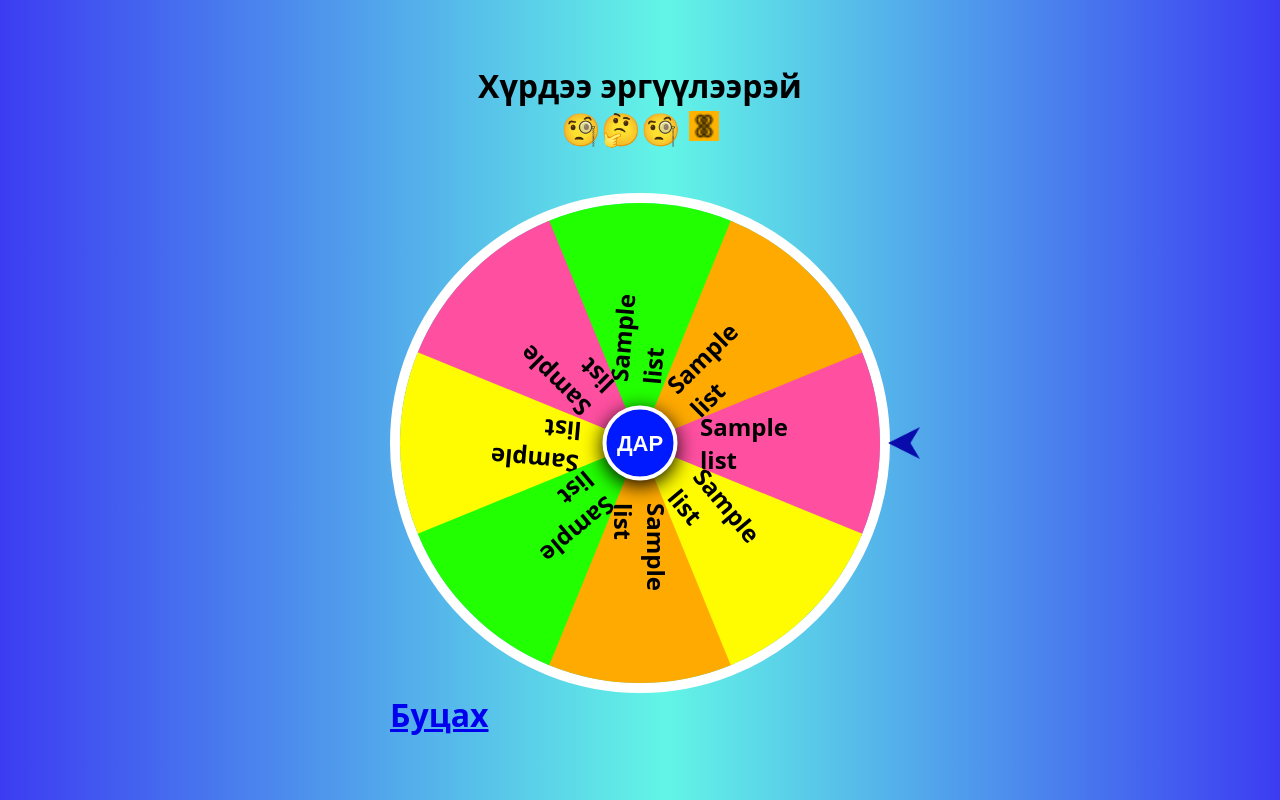
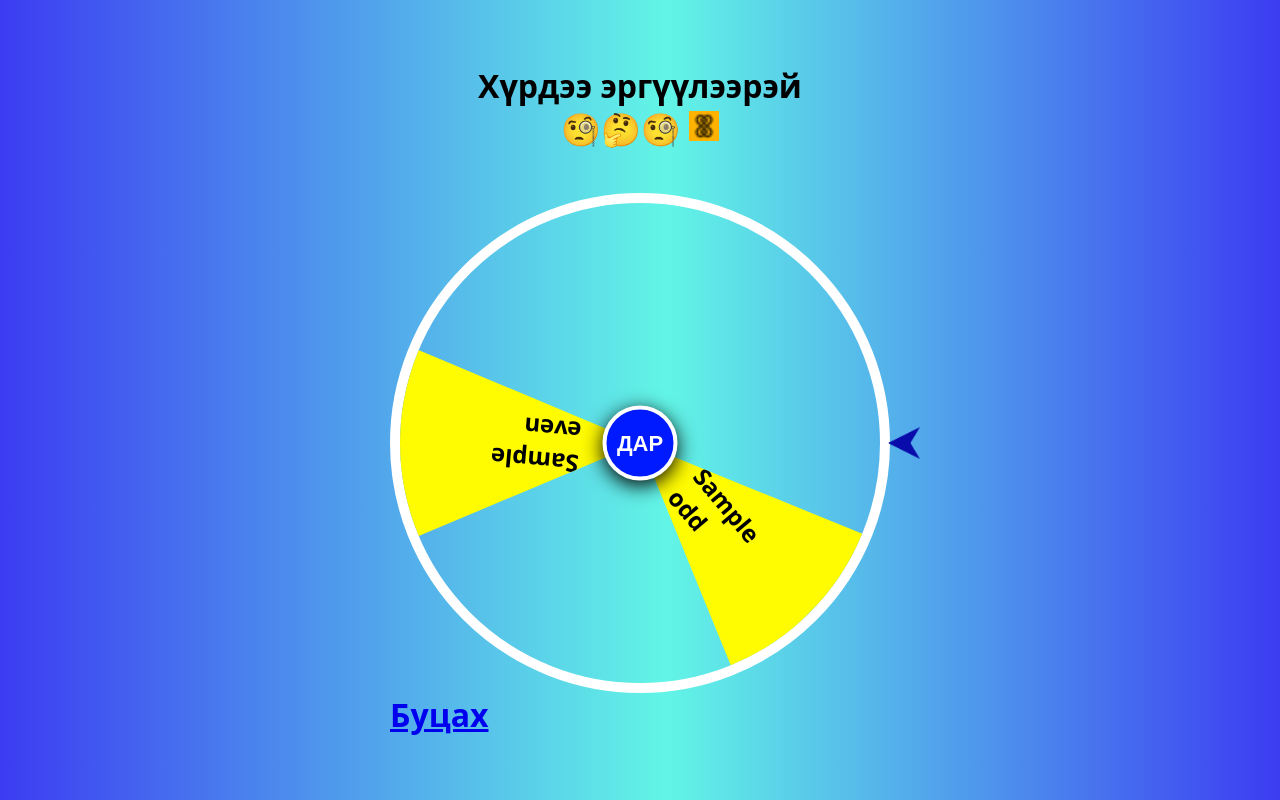
Before and after one commit to Batgerel53/spinApp, a Symfony app: template templates/home/index.html.twig in a window 1280 px wide. Run offline with Twig, Linux system fonts and the light colour scheme; the template is opened without the code that fills it: most values are stand-ins (such as "Sample title", 1, 10 or a date in 2020); some libraries are stand-ins or nearby versions.

Commit message:
spin data setup

```diff
--- a/public/js/script.js
+++ b/public/js/script.js
@@ -4,9 +4,7 @@ function myfunction(){
 	var y = 9999; // max value
 
 	var deg = Math.floor(Math.random() * (x - y)) + y;
-
 	document.getElementById('box').style.transform = "rotate("+deg+"deg)";
-
 	var element = document.getElementById('mainbox');
 	element.classList.remove('animate');
 	setTimeout(function(){
--- a/templates/home/index.html.twig
+++ b/templates/home/index.html.twig
@@ -3,7 +3,7 @@
         {# Run `composer require symfony/webpack-encore-bundle`
            and uncomment the following Encore helpers to start using Symfony UX #}
         {% block stylesheets %}
-            {#{{ encore_entry_link_tags('app') }}#}
+            {# {{ encore_entry_link_tags('app') }} #}
 
             <link rel="icon" type="image/png" href="/images/icons/gmobile.ico"/>
             <link rel="stylesheet" type="text/css" href="css/style.css">
@@ -11,7 +11,7 @@
         {% endblock %}
 
         {% block javascripts %}
-            {#{{ encore_entry_script_tags('app') }}#}
+            {# {{ encore_entry_script_tags('app') }} #}
 
             <!--===============================================================================================-->
             <script src="js/script.js"></script>
@@ -19,33 +19,27 @@
 
         {% block body %}
 
-        <h1><center> Хүрдээ эргүүлээрэй <br>
-		🧐🤔🧐  <img src="/images/icons/gmobile.ico" style="width:30px; height:30px;">  </center><br>
+<h1>
+    <center> Хүрдээ эргүүлээрэй <br>
+        🧐🤔🧐 <img src="/images/icons/gmobile.ico" style="width:30px; height:30px;"></center>
+    <br>
 
     <div id="mainbox" class="mainbox">
         <div id="box" class="box">
-
             <div class="box1">
-           {% for data in list %}
-				<span class="span1"><b>{{data.name}}</b></span>
-				<span class="span2"><b>{{data.name}}</b></span>
-				<span class="span3"><b>{{data.name}}</b></span>
-				<span class="span4"><b>{{data.name}}</b></span>
+            {% for data in even %}
+                        <span class="span{{ loop.index }}"><b> {{ data.name }}</b></span>
+            {% endfor %}
+            </div>
+            <div class="box2">
+           {% for dataodd in odd %}
+               <span class="span{{ loop.index }}"><b> {{ dataodd.name }}</b></span>
                  {% endfor %}
 			</div>
 
-			<div class="box2">
-           {% for data in list %}
-				<span class="span1"><b>{{data.name}}</b></span>
-				<span class="span2"><b>{{data.name}}</b></span>
-				<span class="span3"><b>{{data.name}}</b></span>
-				<span class="span4"><b>{{data.name}}</b></span>
-                 {% endfor %}
         </div>
-		</div>
-
-
         <button class="spin" onclick="myfunction()">ДАР</button>
     </div>
- <a class="btn btn-primary" href="{{path('create') }}"> Буцах </a>
+    <a class="btn btn-primary" href="{{ path('create') }}"> Буцах </a>
+
     {% endblock %}
```
Also changed, not shown: public/css/style.css (+2 -7 lines), src/Controller/HomeController.php (+15 -5 lines). Lines whose indentation alone changed are shown as unchanged.
